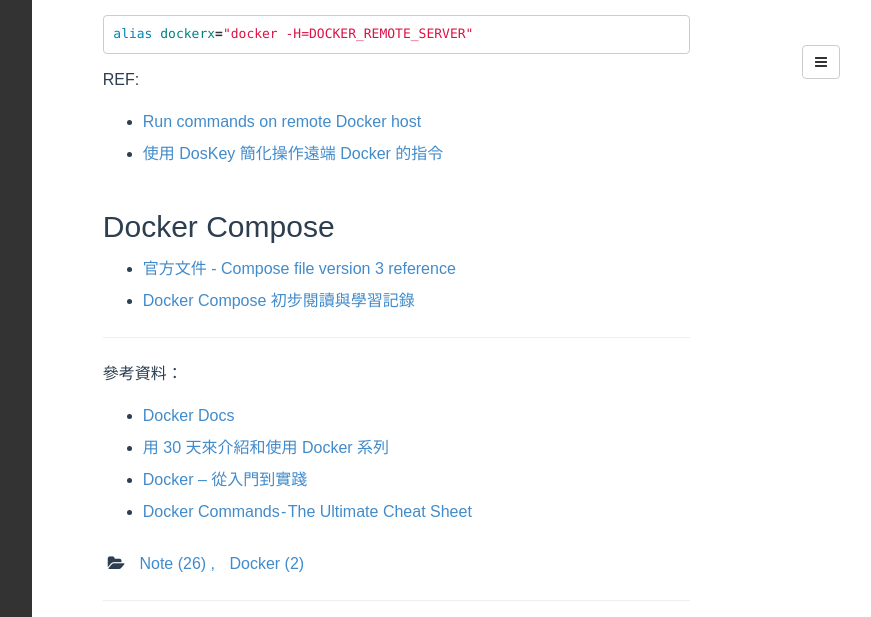
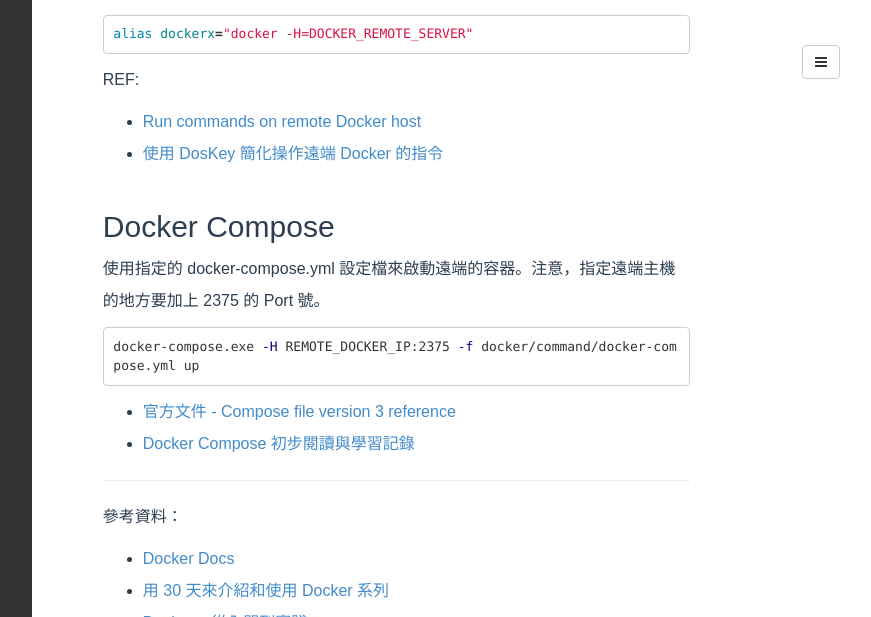
Before and after one commit to poychang/poychang.github.io, a Jekyll site: the page built from _posts/1970-01-01-note-docker.md, in a window 1280 px wide and 900 px high, scrolled down 4083 px, cut to the strip 0-617 px from the top of the window. Shown: the whole strip, without its empty margins (395-1266 px from the left). Built offline with Jekyll 4.4.1, drawn with Linux system fonts in a browser that asks for light colours; some web fonts are replaced; comment, search, counter and statistics services are not loaded.

Commit message:
alter note

````diff
--- a/_posts/1970-01-01-note-docker.md
+++ b/_posts/1970-01-01-note-docker.md
@@ -27,7 +27,7 @@
 
 `docker exec -it <YOUR_CONTAINER_ID_OR_NAME> cmd`
 
->如果你的容器是使用 Linux，可以將 `cmd` 改成 `bash`。
+> 如果你的容器是使用 Linux，可以將 `cmd` 改成 `bash`。
 
 REF: https://stackoverflow.com/questions/30172605/how-do-i-get-into-a-docker-container
 
@@ -137,10 +137,16 @@
 
 REF:
 
-* [Run commands on remote Docker host](https://gist.github.com/kekru/4e6d49b4290a4eebc7b597c07eaf61f2)
-* [使用 DosKey 簡化操作遠端 Docker 的指令](http://poychang.github.io/use-doskey-to-alias-docker-command/)
+- [Run commands on remote Docker host](https://gist.github.com/kekru/4e6d49b4290a4eebc7b597c07eaf61f2)
+- [使用 DosKey 簡化操作遠端 Docker 的指令](http://poychang.github.io/use-doskey-to-alias-docker-command/)
 
 ## Docker Compose
+
+使用指定的 docker-compose.yml 設定檔來啟動遠端的容器。注意，指定遠端主機的地方要加上 2375 的 Port 號。
+
+```bash
+docker-compose.exe -H REMOTE_DOCKER_IP:2375 -f docker/command/docker-compose.yml up
+```
 
 - [官方文件 - Compose file version 3 reference](https://docs.docker.com/compose/compose-file/)
 - [Docker Compose 初步閱讀與學習記錄](http://blog.maxkit.com.tw/2017/03/docker-compose.html)
````
